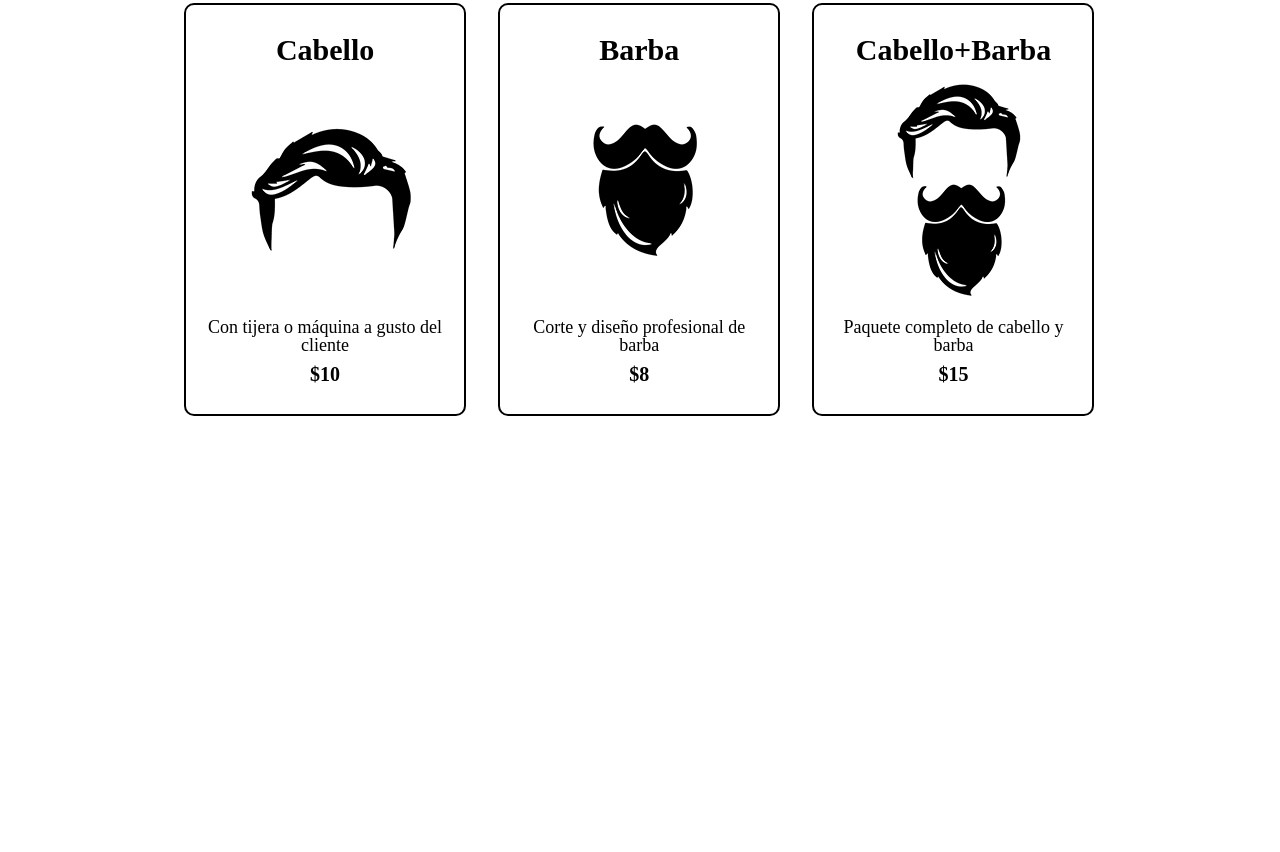
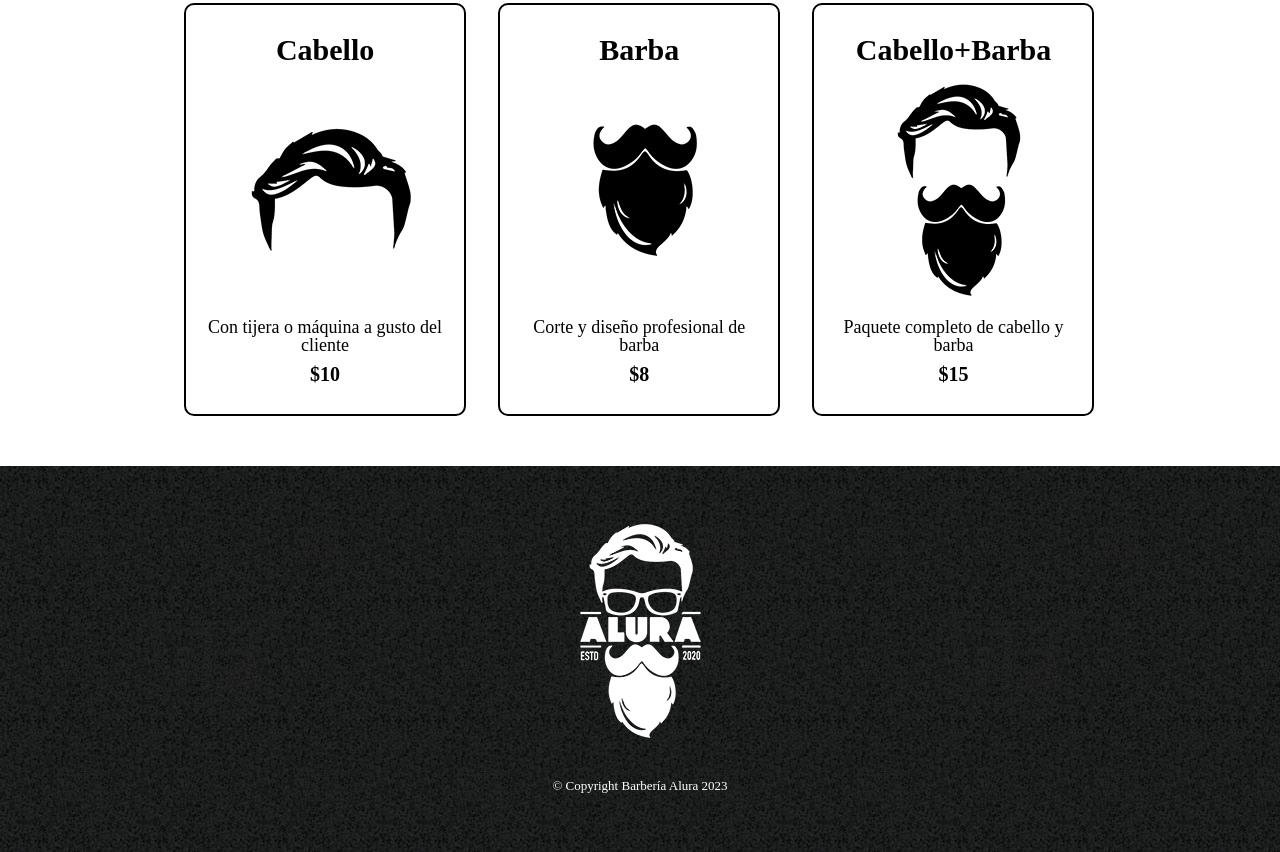
Before and after one commit to joshuaFrias95/practicasORACLE, a plain HTML site: page html5 y css3 parte 2: Posicionamiento, listas y navegacion/barberiaAlura2/pages/productos.html in a window 1280 px wide. Shown: the part 340-1192 px from the top of the page. Before the commit the page ends 806 px from the top, so only its background shows below. Drawn offline with Linux system fonts and the light colour scheme.

Commit message:
Concluyo módulo 07.Finalizando la página de productos y finalizo el curso HTML5 y CSS3 parte 2: Posicionamiento, listas y navegacion

```diff
--- a/html5 y css3 parte 2: Posicionamiento, listas y navegacion/barberiaAlura2/pages/productos.css
+++ b/html5 y css3 parte 2: Posicionamiento, listas y navegacion/barberiaAlura2/pages/productos.css
@@ -79,3 +79,15 @@ font-size: 33px;
   font-weight: bold;
   margin-top: 10px;
 }
+
+footer {
+  text-align: center;
+  background: url(../img/bg.jpg);
+  padding: 40px;
+}
+
+.copyright {
+  color: #FFFFFF;
+  font-size: 13px;
+  margin: 20px;
+}
--- a/html5 y css3 parte 2: Posicionamiento, listas y navegacion/barberiaAlura2/pages/productos.html
+++ b/html5 y css3 parte 2: Posicionamiento, listas y navegacion/barberiaAlura2/pages/productos.html
@@ -42,5 +42,9 @@
       </li>
     </ul>
   </main>
+  <footer>
+    <img src="../img/logo-blanco.png" alt="">
+    <p class="copyright">&copy Copyright Barbería Alura 2023</p>
+  </footer>
 </body>
 </html>
```
